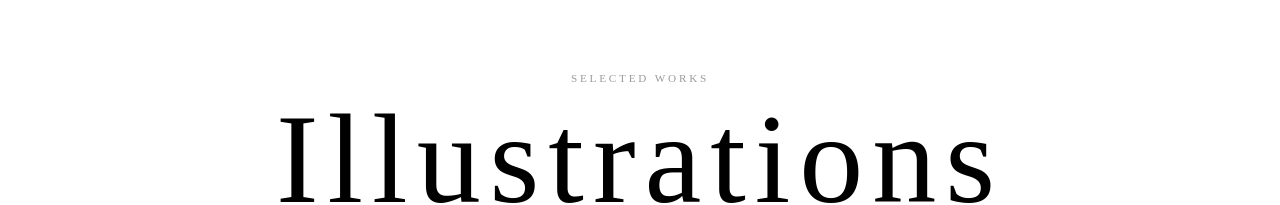
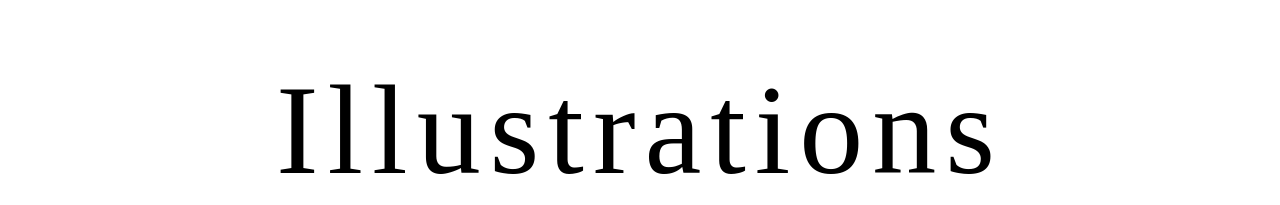
Before and after one commit to Shanty2904/Avik, a React (Vite) app: page /illustrations in a window 1280 px wide. Shown: the part 154-359 px from the top of the page. Built offline with nearby package versions, Linux system fonts and the light colour scheme; a web font is replaced by a local one.

Commit message:
minor changes in illustrations page

```diff
--- a/src/pages/Illustrations.jsx
+++ b/src/pages/Illustrations.jsx
@@ -233,12 +233,6 @@ export default function Illustrations() {
 
       {/* ── Page header ── */}
       <div className="pt-28 pb-12 md:pt-36 md:pb-16 text-center px-6">
-        <p
-          className="text-black/40 dark:text-white/40 mb-3 tracking-[0.25em] uppercase"
-          style={{ fontFamily: 'serif', fontSize: '0.7rem' }}
-        >
-          Selected Works
-        </p>
         <h1
           className="text-black dark:text-white"
           style={{ ...FONT, fontSize: 'clamp(3.5rem, 10vw, 9rem)', lineHeight: 0.95 }}
@@ -250,12 +244,12 @@ export default function Illustrations() {
 
       {/* ── Masonry grid ── */}
       <div
-        className="px-4 md:px-8 pb-20"
+        className="px-6 md:px-16 pb-24"
         style={{
           display: 'grid',
           gridTemplateColumns: 'repeat(auto-fill, minmax(260px, 1fr))',
           gridAutoRows: '300px',
-          gap: '10px',
+          gap: '24px',
         }}
       >
         {illustrations.map((item, i) => (
```
